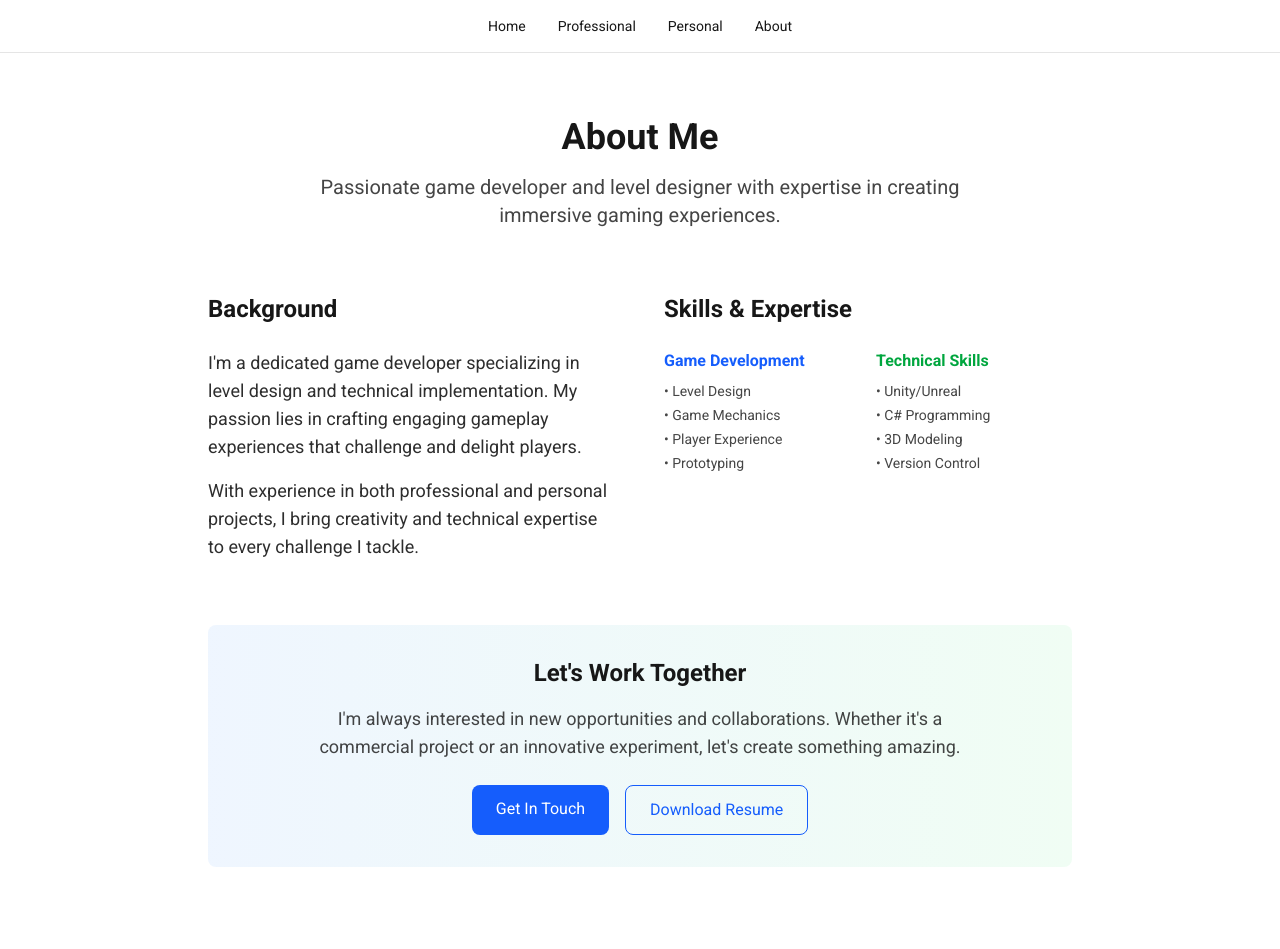
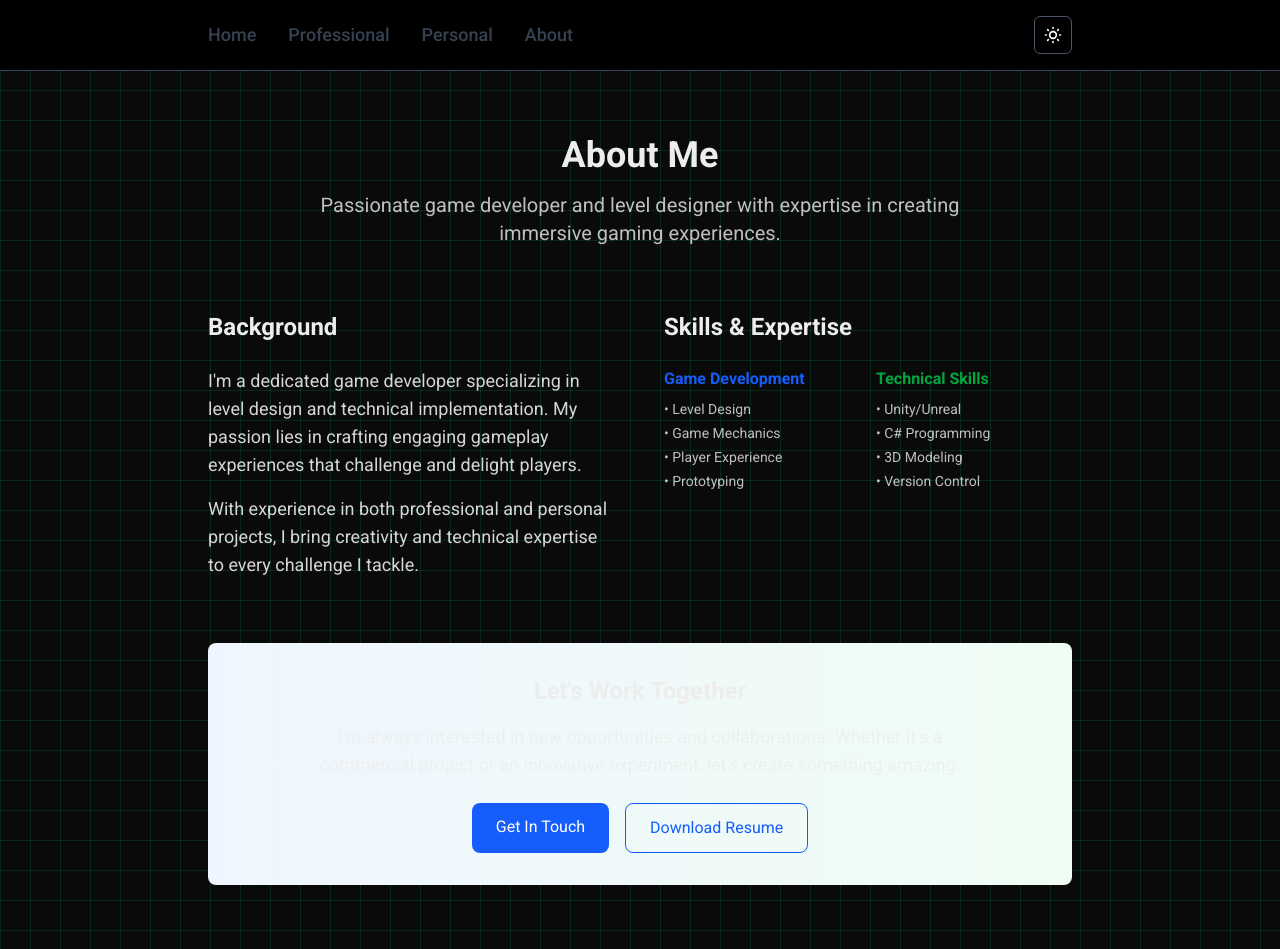
Before and after one commit to ddosmast3r/odissey_space, a Next.js app: page /about in a window 1280 px wide. Built offline with nearby package versions, Linux system fonts and the light colour scheme.

Commit message:
feat: add new theme

```diff
--- a/next.config.ts
+++ b/next.config.ts
@@ -11,9 +11,7 @@ const nextConfig: NextConfig = {
       },
     ],
   },
-  experimental: {
-    serverComponentsExternalPackages: ['gray-matter'],
-  },
+  serverExternalPackages: ['gray-matter'],
 };
 
 export default nextConfig;
--- a/src/app/about/page.tsx
+++ b/src/app/about/page.tsx
@@ -18,7 +18,7 @@ export default function AboutPage() {
           <h2 className="text-2xl font-bold mb-6">Background</h2>
           <div className="space-y-4 text-lg opacity-90">
             <p>
-              I'm a dedicated game developer specializing in level design and technical implementation.
+              I&apos;m a dedicated game developer specializing in level design and technical implementation.
               My passion lies in crafting engaging gameplay experiences that challenge and delight players.
             </p>
             <p>
@@ -29,7 +29,7 @@ export default function AboutPage() {
         </div>
 
         <div>
-          <h2 className="text-2xl font-bold mb-6">Skills & Expertise</h2>
+          <h2 className="text-2xl font-bold mb-6">Skills &amp; Expertise</h2>
           <div className="grid grid-cols-2 gap-4">
             <div>
               <h3 className="font-semibold mb-2 text-blue-600">Game Development</h3>
@@ -54,10 +54,10 @@ export default function AboutPage() {
       </div>
 
       <div className="text-center bg-gradient-to-r from-blue-50 to-green-50 dark:from-blue-900/20 dark:to-green-900/20 rounded-lg p-8">
-        <h2 className="text-2xl font-bold mb-4">Let's Work Together</h2>
+        <h2 className="text-2xl font-bold mb-4">Let&apos;s Work Together</h2>
         <p className="text-lg opacity-80 mb-6 max-w-2xl mx-auto">
-          I'm always interested in new opportunities and collaborations.
-          Whether it's a commercial project or an innovative experiment, let's create something amazing.
+          I&apos;m always interested in new opportunities and collaborations.
+          Whether it&apos;s a commercial project or an innovative experiment, let&apos;s create something amazing.
         </p>
         <div className="flex justify-center gap-4">
           <a href="mailto:contact@odissey.space" className="px-6 py-3 bg-blue-600 text-white rounded-lg hover:bg-blue-700 transition-colors">
--- a/src/app/globals.css
+++ b/src/app/globals.css
@@ -3,6 +3,11 @@
 :root {
   --background: #ffffff;
   --foreground: #171717;
+}
+
+.dark {
+  --background: #0a0a0a;
+  --foreground: #ededed;
 }
 
 @theme inline {
@@ -13,15 +18,20 @@
   --font-pixel: var(--font-pixel);
 }
 
-@media (prefers-color-scheme: dark) {
-  :root {
-    --background: #0a0a0a;
-    --foreground: #ededed;
-  }
-}
 
 body {
   background: var(--background);
   color: var(--foreground);
   font-family: var(--font-roboto), system-ui, -apple-system, sans-serif;
+  background-image:
+    linear-gradient(rgba(0, 0, 0, 0.1) 1px, transparent 1px),
+    linear-gradient(90deg, rgba(0, 0, 0, 0.1) 1px, transparent 1px);
+  background-size: 30px 30px;
 }
+
+.dark body {
+  background-image:
+    linear-gradient(rgba(0, 255, 127, 0.12) 1px, transparent 1px),
+    linear-gradient(90deg, rgba(0, 255, 127, 0.12) 1px, transparent 1px);
+  background-size: 30px 30px;
+}
--- a/src/app/layout.tsx
+++ b/src/app/layout.tsx
@@ -2,6 +2,8 @@ import type { Metadata } from "next";
 import Link from "next/link";
 import { Roboto, Roboto_Mono, Press_Start_2P } from "next/font/google";
 import "./globals.css";
+import { ThemeProvider } from "../contexts/ThemeContext";
+import ThemeToggle from "../components/ThemeToggle";
 
 const roboto = Roboto({
   weight: ["300", "400", "500", "700"],
@@ -39,15 +41,36 @@ export default function RootLayout({
       <body
         className={`${roboto.variable} ${robotoMono.variable} ${pixelFont.variable} antialiased`}
       >
-        <header className="border-b border-black/10 dark:border-white/10">
-          <div className="max-w-4xl mx-auto p-4 flex justify-center gap-8 text-sm">
-            <Link href="/" className="hover:text-blue-600 transition-colors">Home</Link>
-            <Link href="/projects/professional" className="hover:text-blue-600 transition-colors">Professional</Link>
-            <Link href="/projects/personal" className="hover:text-blue-600 transition-colors">Personal</Link>
-            <Link href="/about" className="hover:text-blue-600 transition-colors">About</Link>
-          </div>
-        </header>
-        <main>{children}</main>
+        <script
+          dangerouslySetInnerHTML={{
+            __html: `
+              (function() {
+                try {
+                  const savedTheme = localStorage.getItem('theme');
+                  const systemTheme = window.matchMedia('(prefers-color-scheme: dark)').matches ? 'dark' : 'light';
+                  const theme = savedTheme || 'dark';
+                  document.documentElement.classList.toggle('dark', theme === 'dark');
+                } catch (e) {
+                  document.documentElement.classList.add('dark');
+                }
+              })();
+            `,
+          }}
+        />
+        <ThemeProvider>
+          <header className="bg-black border-b border-gray-700 z-50">
+            <div className="max-w-4xl mx-auto p-4 flex justify-between items-center">
+              <nav className="flex gap-8 text-lg font-medium">
+                <Link href="/" className="text-gray-700 hover:text-black dark:text-gray-300 dark:hover:text-white transition-colors duration-200">Home</Link>
+                <Link href="/projects/professional" className="text-gray-700 hover:text-black dark:text-gray-300 dark:hover:text-white transition-colors duration-200">Professional</Link>
+                <Link href="/projects/personal" className="text-gray-700 hover:text-black dark:text-gray-300 dark:hover:text-white transition-colors duration-200">Personal</Link>
+                <Link href="/about" className="text-gray-700 hover:text-black dark:text-gray-300 dark:hover:text-white transition-colors duration-200">About</Link>
+              </nav>
+              <ThemeToggle />
+            </div>
+          </header>
+          <main>{children}</main>
+        </ThemeProvider>
       </body>
     </html>
   );
--- /dev/null
+++ b/src/components/ThemeToggle.tsx
@@ -0,0 +1,25 @@
+'use client';
+
+import { useTheme } from '../contexts/ThemeContext';
+
+export default function ThemeToggle() {
+  const { theme, toggleTheme } = useTheme();
+
+  return (
+    <button
+      onClick={toggleTheme}
+      className="p-2 rounded-md border border-gray-600 hover:bg-gray-800 transition-colors"
+      aria-label={`Switch to ${theme === 'light' ? 'dark' : 'light'} mode`}
+    >
+      {theme === 'light' ? (
+        <svg className="w-5 h-5" fill="none" stroke="white" viewBox="0 0 24 24">
+          <path strokeLinecap="round" strokeLinejoin="round" strokeWidth={2} d="M20.354 15.354A9 9 0 018.646 3.646 9.003 9.003 0 0012 21a9.003 9.003 0 008.354-5.646z" />
+        </svg>
+      ) : (
+        <svg className="w-5 h-5" fill="none" stroke="white" viewBox="0 0 24 24">
+          <path strokeLinecap="round" strokeLinejoin="round" strokeWidth={2} d="M12 3v1m0 16v1m9-9h-1M4 12H3m15.364 6.364l-.707-.707M6.343 6.343l-.707-.707m12.728 0l-.707.707M6.343 17.657l-.707.707M16 12a4 4 0 11-8 0 4 4 0 018 0z" />
+        </svg>
+      )}
+    </button>
+  );
+}
--- /dev/null
+++ b/src/contexts/ThemeContext.tsx
@@ -0,0 +1,44 @@
+'use client';
+
+import React, { createContext, useContext, useEffect, useState } from 'react';
+
+type Theme = 'light' | 'dark';
+
+interface ThemeContextType {
+  theme: Theme;
+  toggleTheme: () => void;
+}
+
+const ThemeContext = createContext<ThemeContextType | undefined>(undefined);
+
+export function ThemeProvider({ children }: { children: React.ReactNode }) {
+  const [theme, setTheme] = useState<Theme>('dark');
+
+  useEffect(() => {
+    const savedTheme = localStorage.getItem('theme') as Theme;
+    const initialTheme = savedTheme || 'dark';
+    setTheme(initialTheme);
+    document.documentElement.classList.toggle('dark', initialTheme === 'dark');
+  }, []);
+
+  const toggleTheme = () => {
+    const newTheme = theme === 'light' ? 'dark' : 'light';
+    setTheme(newTheme);
+    localStorage.setItem('theme', newTheme);
+    document.documentElement.classList.toggle('dark', newTheme === 'dark');
+  };
+
+  return (
+    <ThemeContext.Provider value={{ theme, toggleTheme }}>
+      {children}
+    </ThemeContext.Provider>
+  );
+}
+
+export function useTheme() {
+  const context = useContext(ThemeContext);
+  if (context === undefined) {
+    throw new Error('useTheme must be used within a ThemeProvider');
+  }
+  return context;
+}
```
Also changed, not shown: .claude/settings.local.json.
